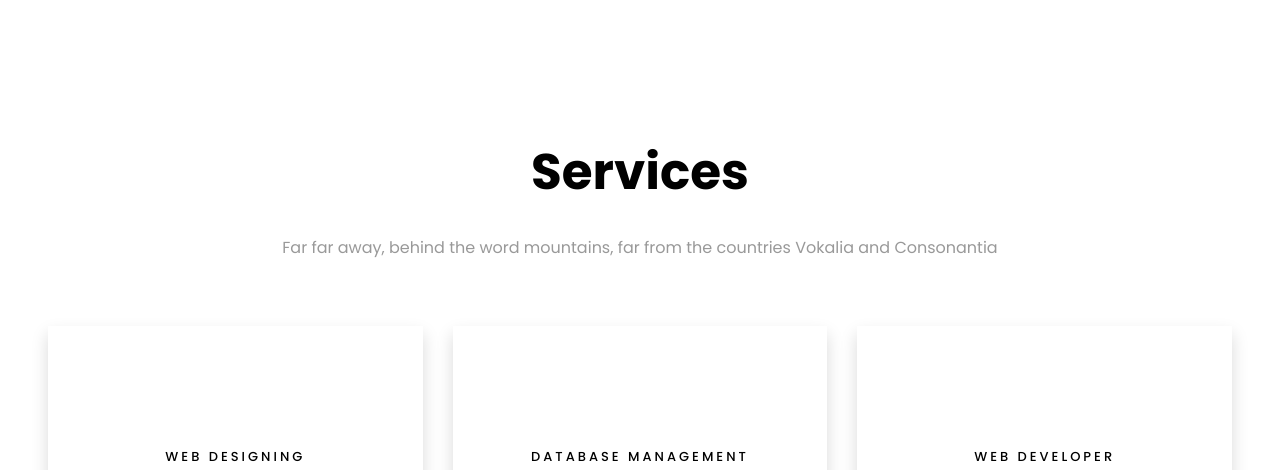
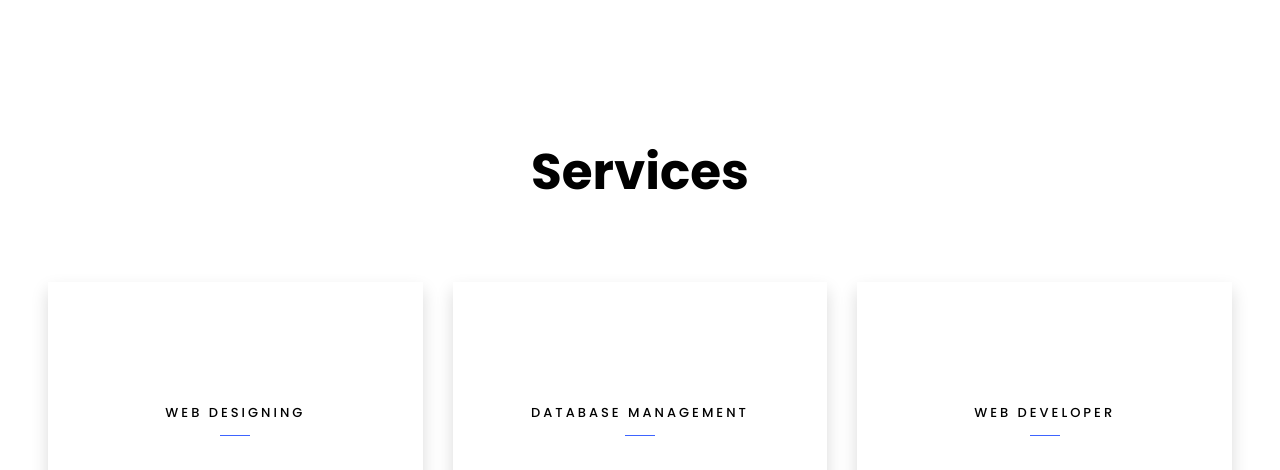
Before and after one commit to taranjeet2001/personal-portfolio, a Django app: page / in a window 1280 px wide. Shown: the part 6030-6500 px from the top of the page. Run offline with Django 4.2, Linux system fonts and the light colour scheme; some libraries are stand-ins or nearby versions; some web fonts are replaced.

Commit message:
frontend update

```diff
--- a/myinfo/templates/myinfo/home.html
+++ b/myinfo/templates/myinfo/home.html
@@ -557,7 +557,6 @@
           <div class="col-md-12 heading-section text-center ftco-animate">
           	<h1 class="big big-2">Services</h1>
             <h2 class="mb-4">Services</h2>
-            <p>Far far away, behind the word mountains, far from the countries Vokalia and Consonantia</p>
           </div>
         </div>
     		<div class="row">
```
